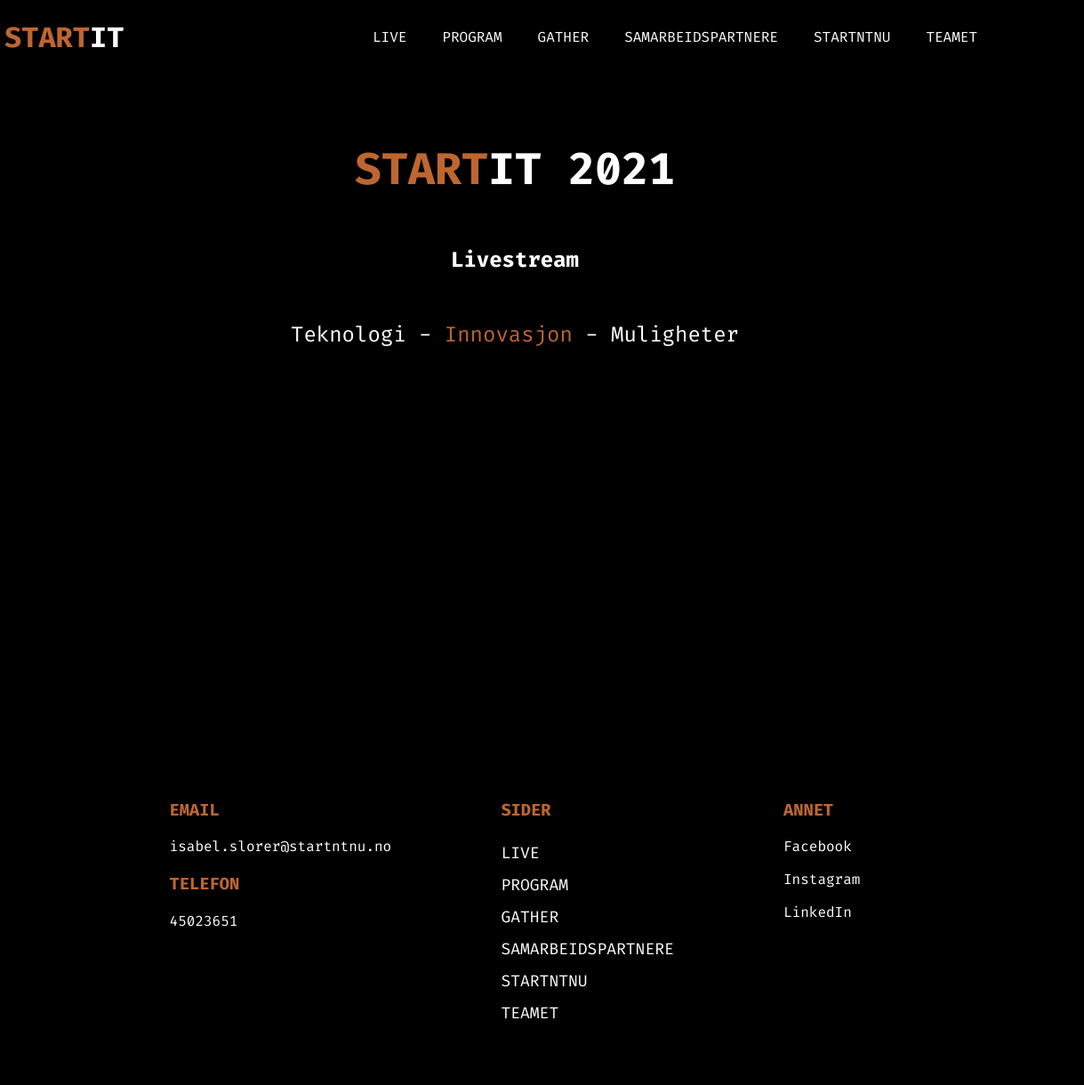
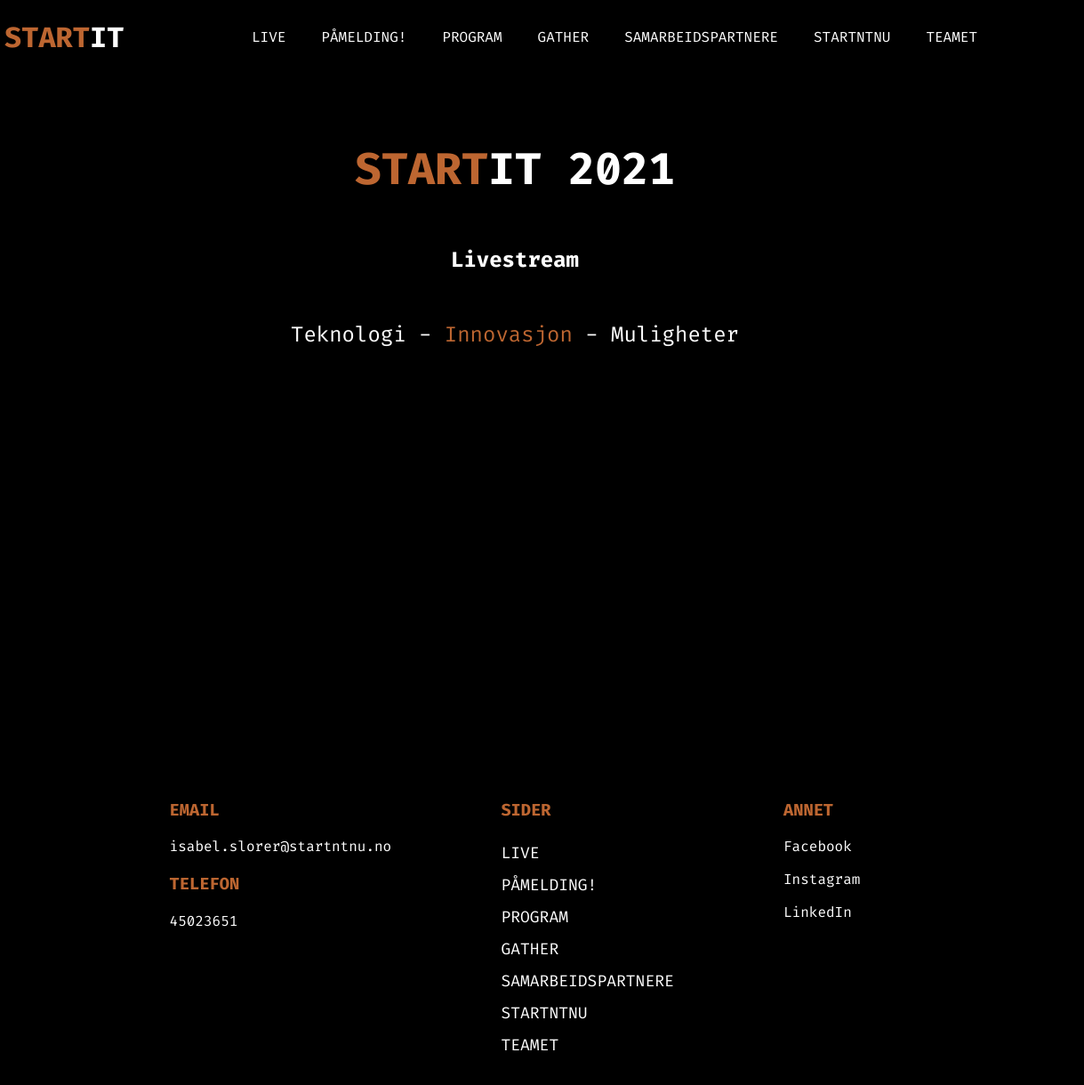
Before and after one commit to start-ntnu/start-it-homepage, a Gatsby site in the folder web/: page /live in a window 1280 px wide. Shown: the full height of the page at 89% size, 61-1280 px from the left. Before the commit the page ends 1187 px from the top, so only its background shows below. Built offline with nearby package versions, Linux system fonts and the light colour scheme; Gatsby itself is replaced by a stand-in of ours.

Commit message:
update links

```diff
--- a/web/src/components/Footer.tsx
+++ b/web/src/components/Footer.tsx
@@ -5,7 +5,7 @@
 
 export default function Footer(){
     const navLinks = NavLinks.map((link: any, index: number) => (
-        <NavbarItemFooter  key={index} name={link.name} link={link.link} />
+        <NavbarItemFooter  key={index} name={link.name} link={link.link} directLink={link.directLink}/>
     ));
     return(
         <FooterStyle>
--- a/web/src/components/NavBarItemMobile.tsx
+++ b/web/src/components/NavBarItemMobile.tsx
@@ -2,12 +2,18 @@
 import React from "react";
 import styled from "styled-components";
 
-export default function NavbarItemMobile({ name, link }: NavbarItemProps) {
+export default function NavbarItemMobile({ name, link, directLink }: NavbarItemProps) {
   return (
     <>
-      <StyledLink to={`/${link}/`}>
+    {directLink ?
+    <StyledDirectLink target="_blank" href={directLink}>
+    {name}
+  </StyledDirectLink>
+  :
+  <StyledLink to={`/${link}/`}>
         {name}
       </StyledLink>
+  }
     </>
   );
 }
@@ -26,3 +32,18 @@
     color: white;
   }
 `;
+
+const StyledDirectLink = styled.a`
+  text-decoration: none;
+  color: white;
+  font-size: 3vh;
+  margin: 16px auto;
+  text-align: center;
+  margin-left: 5vh;
+  :hover {
+    color: #BD6631;
+  }
+  @media (max-width: 1000px) {
+    color: white;
+  }
+`;
--- a/web/src/components/Navbar.tsx
+++ b/web/src/components/Navbar.tsx
@@ -52,10 +52,10 @@
 
 export default function Navbar() {
   const navLinks = NavLinks.map((link: any, index: number) => (
-    <NavbarItem key={index} name={link.name} link={link.link} />
+    <NavbarItem key={index} name={link.name} link={link.link} directLink={link.directLink} />
   ));
   const navLinksMobile = NavLinks.map((link: any, index: number) => (
-    <NavbarItemMobile key={index} name={link.name} link={link.link} />
+    <NavbarItemMobile key={index} name={link.name} link={link.link} directLink={link.directLink}/>
   ));
   const [navbarOpen, setNavbarOpen] = useState(false);
 
--- a/web/src/components/NavbarItem.tsx
+++ b/web/src/components/NavbarItem.tsx
@@ -2,12 +2,17 @@
 import React from "react";
 import styled from "styled-components";
 
-export default function NavbarItem({ name, link }: NavbarItemProps) {
+export default function NavbarItem({ name, link, directLink }: NavbarItemProps) {
   return (
     <>
-      <StyledLink to={`/${link}/`}>
+    { directLink ?
+    <StyledDirectLink target="_blank" href={directLink}>
+      {name}
+    </StyledDirectLink>
+      : <StyledLink to={`/${link}/`}>
         {name}
       </StyledLink>
+    }
     </>
   );
 }
@@ -25,3 +30,17 @@
     color: white;
   }
 `;
+
+const StyledDirectLink = styled.a`
+  text-decoration: none;
+  color: white;
+  font-size: 2vh;
+  line-height: 2;
+  margin-left: 5vh;
+  :hover {
+    color: #BD6631;
+  }
+  @media (max-width: 1000px) {
+    color: white;
+  }
+`;
--- a/web/src/components/NavbarItemFooter.tsx
+++ b/web/src/components/NavbarItemFooter.tsx
@@ -2,12 +2,16 @@
 import React from "react";
 import styled from "styled-components";
 
-export default function NavbarItemFooter({ name, link }: NavbarItemProps) {
+export default function NavbarItemFooter({ name, link, directLink }: NavbarItemProps) {
   return (
     <>
+  { directLink ?  <StyledDirectLink to={`/${link}/`}>
+        <span>{name}</span>
+      </StyledDirectLink> :
       <StyledLink to={`/${link}/`}>
         <span>{name}</span>
       </StyledLink>
+}
     </>
   );
 }
@@ -18,3 +22,10 @@
   font-size: 18px;
   line-height: 2;
 `;
+
+const StyledDirectLink = styled.a`
+  text-decoration: none;
+  color: white;
+  font-size: 18px;
+  line-height: 2;
+`;
--- a/web/src/fixtures/navLinks.ts
+++ b/web/src/fixtures/navLinks.ts
@@ -1,5 +1,6 @@
 export const NavLinks: NavbarItemProps[] = [
   { name: "LIVE", link: "live"},
+  { name: "PÅMELDING!", directLink: "https://startit2021.hoopla.no/organizer/ticket/events"},
   { name: "PROGRAM", link: "program" },
   { name: "GATHER", link: "gather" },
   { name: "SAMARBEIDSPARTNERE", link: "partners" },
--- a/web/src/shared/types.d.ts
+++ b/web/src/shared/types.d.ts
@@ -1,5 +1,6 @@
 interface NavbarItemProps {
   name: string;
-  link: string;
+  link?: string;
   modal?: boolean;
+  directLink?: string;
 }
```
